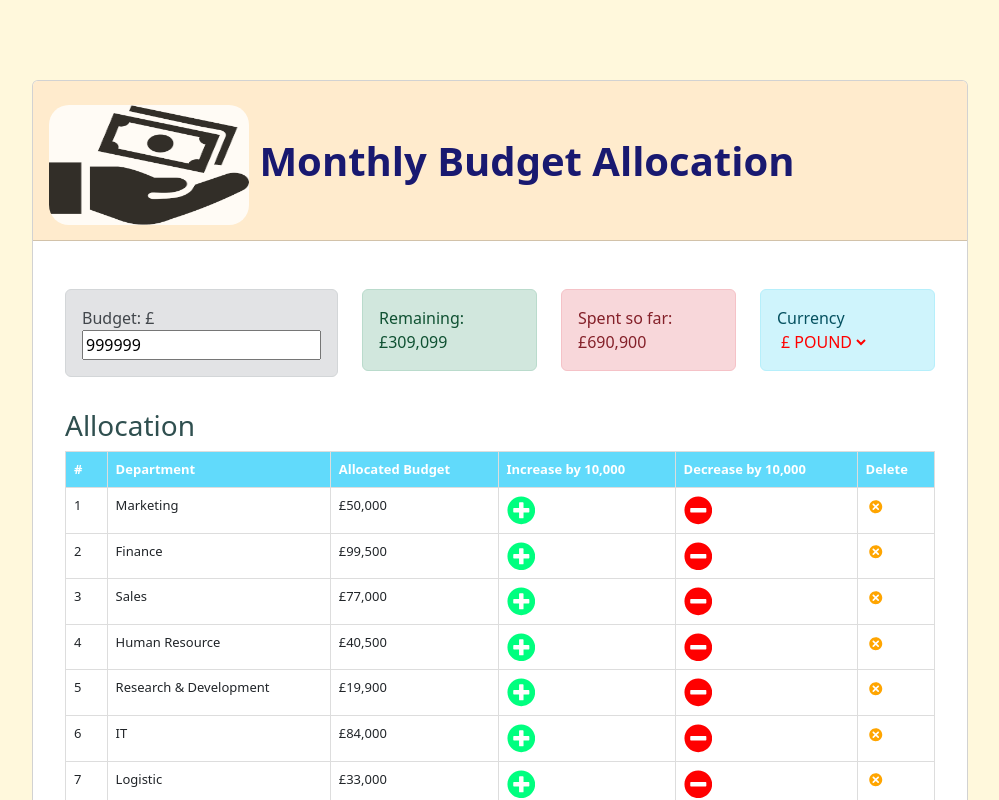
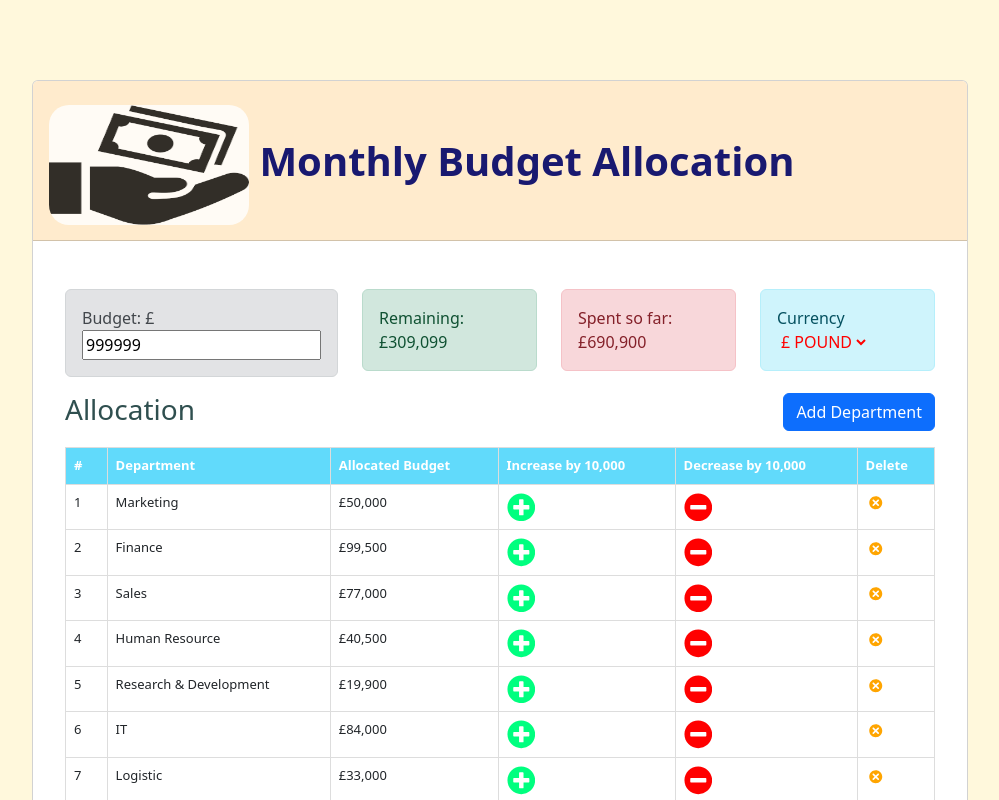
Before and after one commit to PerryDeego/budget-app, a React (Create React App) app: page / in a window 1280 px wide. Shown: the top 800 px of the page, without its empty margins (140-1139 px from the left). Built offline with nearby package versions, Linux system fonts and the light colour scheme.

Commit message:
Update App with Department component

```diff
--- a/src/App.js
+++ b/src/App.js
@@ -2,22 +2,22 @@ import React, { useEffect } from "react";
 import "bootstrap/dist/css/bootstrap.min.css";
 import AllocationForm from "./components/AllocationForm";
 import Budget from "./components/Budget";
+import Currency from "./components/Currency";
+import Department from "./components/Department";
 import ExpenseList from "./components/ExpenseList";
 import ExpenseTotal from "./components/ExpenseTotal";
 import RemainingBudget from "./components/Remaining";
-import Currency from "./components/Currency";
-import { ToastContainer } from 'react-toastify';
+import { ToastContainer } from "react-toastify";
 import { AppProvider } from "./context/AppContext";
-import money from "./assets/money.png"
-import AOS from 'aos';
-import 'aos/dist/aos.css';
+import money from "./assets/money.png";
+import AOS from "aos";
+import "aos/dist/aos.css";
 import "./App.css";
 
 const App = () => {
-
   useEffect(() => {
     AOS.init({
-      duration: 1000
+      duration: 1000,
     });
     AOS.refresh();
   }, []);
@@ -28,10 +28,9 @@ const App = () => {
         <ToastContainer />
         <div className="card">
           <div className="card-header">
-        <h1 className="mt-3"><img
-          src={money}
-          alt="money"
-        /> Monthly Budget Allocation  </h1>
+            <h1 className="mt-3">
+              <img src={money} alt="money" /> Monthly Budget Allocation{" "}
+            </h1>
           </div>
           <div className="card-body">
             <div className="row mt-3">
@@ -60,7 +59,18 @@ const App = () => {
                 }
               </div>
             </div>
-        <h3 className="mt-3">Allocation</h3>
+            <div className="row">
+              <div className="col-sm">
+                <h3>Allocation</h3>
+              </div>
+              <div className="col-12 col-sm-auto">
+                {
+                  /* Department component */
+                  <Department />
+                }
+              </div>
+            </div>
+
             <div className="row ">
               <div className="col-sm">
                 {
```
Lines whose indentation alone changed are shown as unchanged.
